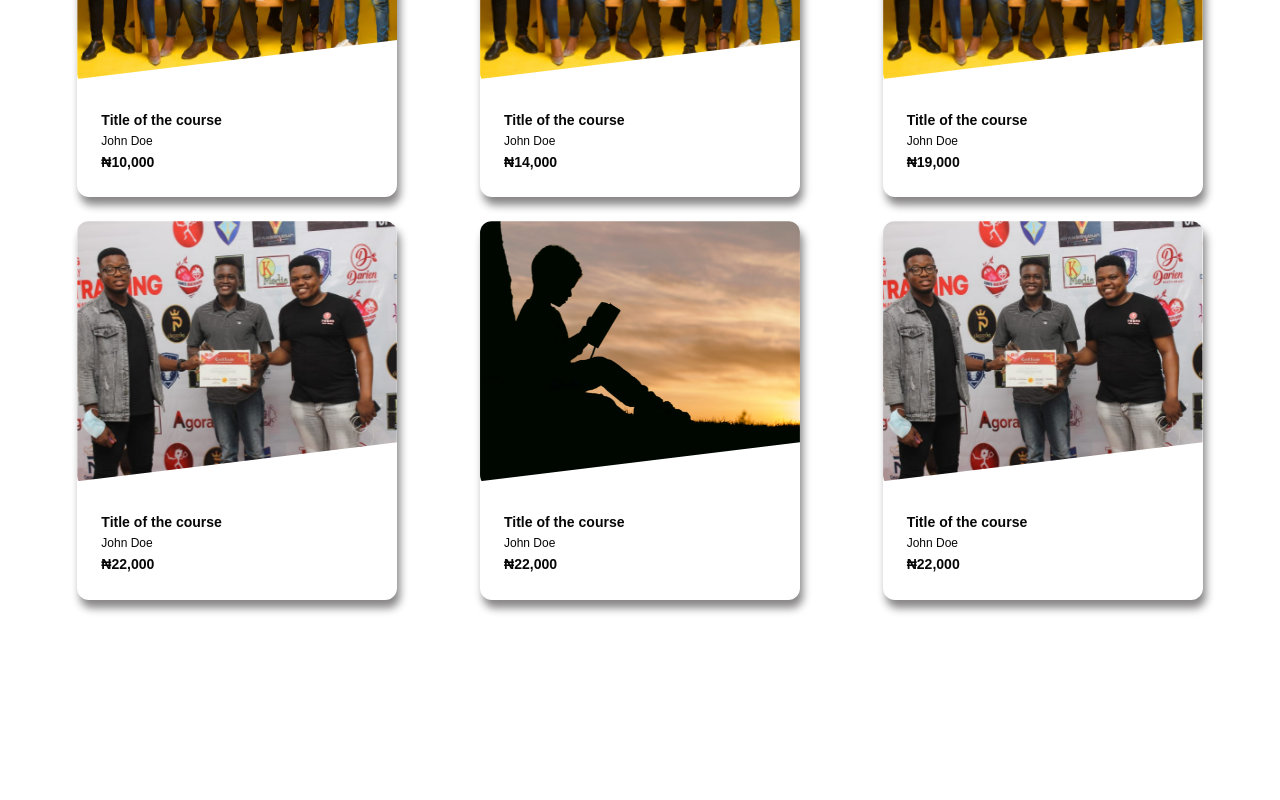
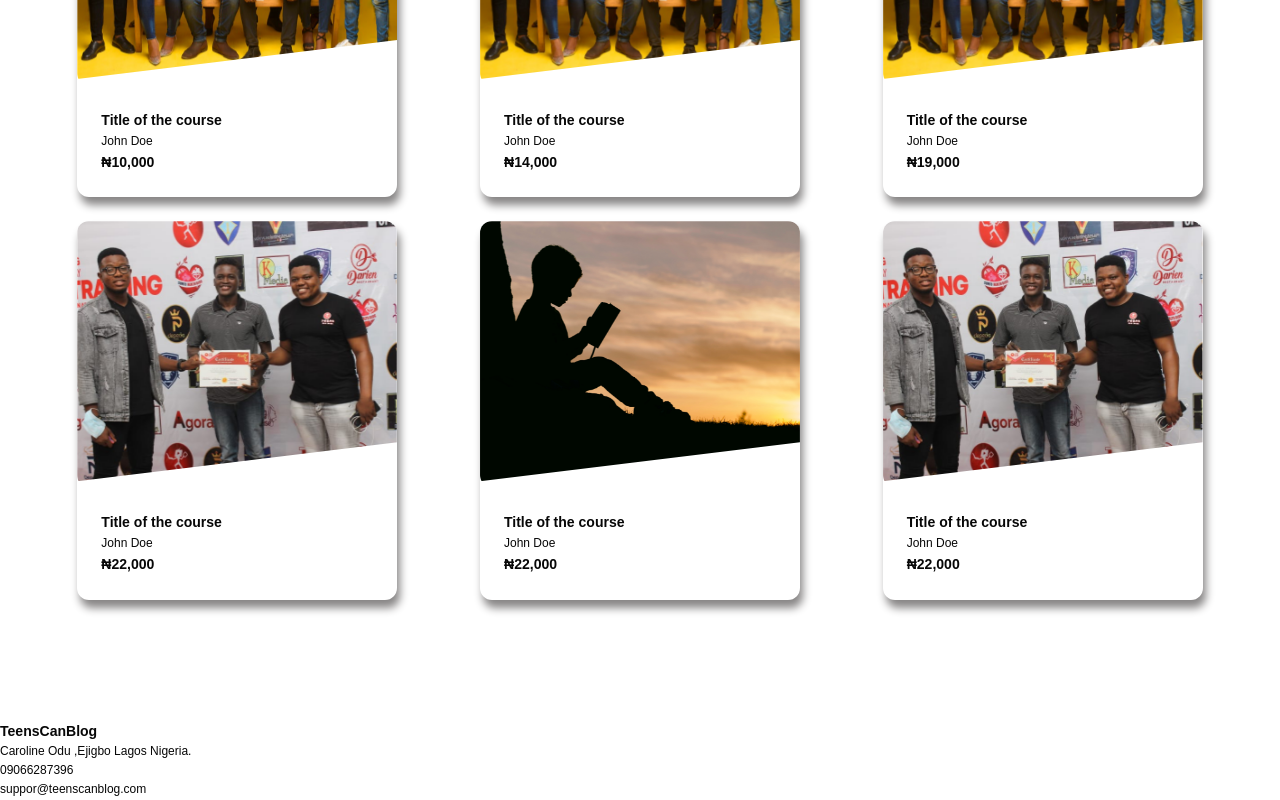
Before and after one commit to Niscolinx/teenscan, a React (Create React App) app: page / in a window 1280 px wide. Shown: the part 969-1769 px from the top of the page. Before the commit the page ends 1689 px from the top, so only its background shows below. Built offline with nearby package versions, Linux system fonts and the light colour scheme; what react-router-last-location would draw is missing.

Commit message:
working on footer

```diff
--- a/src/components/Footer.tsx
+++ b/src/components/Footer.tsx
@@ -2,17 +2,19 @@ import { Link } from 'react-router-dom'
 import { HiOutlineCollection, HiOutlineUserGroup } from 'react-icons/hi'
 import { BiHome, BiMailSend, BiUser } from 'react-icons/bi'
 
-
-
 const Footer = () => {
     return (
         <div className='footer'>
-
-            <div className=''>
-
+            <div className='footer__main'>
+                <div className='footer__item'>
+                    <h3>TeensCanBlog</h3>
+                    <ul>
+                        <li>Caroline Odu ,Ejigbo Lagos Nigeria.</li>
+                        <li>09066287396</li>
+                        <li>suppor@teenscanblog.com</li>
+                    </ul>
+                </div>
             </div>
-
-
 
             <ul className='footer__mobileNav'>
                 <Link to='/'>
@@ -29,7 +31,7 @@ const Footer = () => {
                 </Link>
                 <Link to='/'>
                     <HiOutlineUserGroup />
-                   <p> About Us</p>
+                    <p> About Us</p>
                 </Link>
                 <Link to='/'>
                     <BiUser />
```
